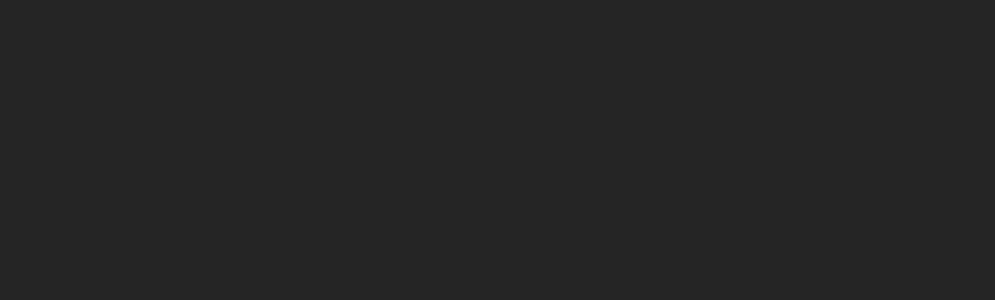
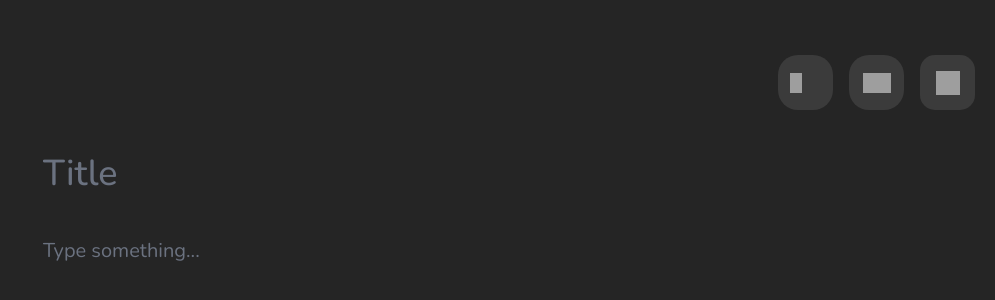
Before and after one commit to jdmartinezrs/Notes-Application, a React (Vite) app in the folder client/: page /CreateNotes in a window 1280 px wide. Before the commit this address had no page. Shown: the top 300 px of the page, without its empty margins (285-1280 px from the left). Built offline with nearby package versions, Linux system fonts and the light colour scheme; grey boxes are pictures that could not be loaded.

Commit message:
feat: :construction: Working in the different stages of the notes

```diff
--- a/client/src/App.jsx
+++ b/client/src/App.jsx
@@ -1,6 +1,7 @@
 import { BrowserRouter as Router, Routes, Route, Link } from 'react-router-dom';
 import CreateFirstNote from './pages/CreateFirstNote'
-
+import InsideNotes from './pages/InsideNotes'
+import CreateNotes from './pages/CreateNotes'
 
 
 function App() {
@@ -9,7 +10,8 @@
       <Routes>
 
         <Route path='/CreateFirstNote' element={<CreateFirstNote />} />
-
+        <Route path='/InsideNotes' element={<InsideNotes />} />
+        <Route path='/CreateNotes' element={<CreateNotes />} />
       </Routes>
     </Router>
   )
--- /dev/null
+++ b/client/src/pages/CreateNotes.jsx
@@ -0,0 +1,61 @@
+import React, { useState, useEffect } from 'react';
+
+const CreateNotes = () => {
+
+
+        const [title, setTitle] = useState('');
+        const [content, setContent] = useState('');
+
+        const autoResize = (e) => {
+            e.target.style.height = 'auto';
+            e.target.style.height = e.target.scrollHeight + 'px';
+        };
+
+    return (
+        <>
+              <div className='flex justify-end mt-standar p-5'>
+    <div className='flex gap-4'>
+    <div className='bg-input-1 p-3 rounded-[20px] flex items-center flex justify-start h-[55px] w-[55px]'>
+        <img src="/img/chevron_left.png" alt="Ícono" className='w-3 h-5' />
+    </div>
+        <div className='bg-input-1 p-3 rounded-[20px] flex items-center justify-center h-[55px] w-[55px]'>
+            <img src="/img/visibility.png" alt="Ícono" className='w-7 h-5' />
+        </div>
+        <div className='bg-input-1 p-3 rounded-[15px] flex items-center justify-center h-[55px] w-[55px]'>
+            <img src="/public/img/save.png" alt="Ícono" className='w-6 h-6' />
+        </div>
+    </div>
+</div>
+
+            <div className="min-h-[400px] w-full max-w-2xl mx-auto rounded-lg p-6">
+            <textarea
+                value={title}
+                onChange={(e) => {
+                    setTitle(e.target.value);
+                    autoResize(e);
+                }}
+                onInput={autoResize}
+                placeholder="Title"
+                rows={1}
+                className="w-full bg-transparent text-gray-300 text-4xl font-medium placeholder-gray-500 focus:outline-none mb-4 resize-none overflow-hidden"
+                style={{ minHeight: '60px' }}
+            />
+
+            <textarea
+                value={content}
+                onChange={(e) => {
+                    setContent(e.target.value);
+                    autoResize(e);
+                }}
+                onInput={autoResize}
+                placeholder="Type something..."
+                className="w-full bg-transparent text-gray-400 text-xl placeholder-gray-500 focus:outline-none resize-none min-h-[200px]"
+            />
+        </div>
+        </>
+
+
+    );
+}
+
+export default CreateNotes;
--- /dev/null
+++ b/client/src/pages/InsideNotes.jsx
@@ -0,0 +1,56 @@
+import React, { useState, useEffect } from 'react';
+
+const InsideNotes = () => {
+
+
+        const [title, setTitle] = useState('');
+        const [content, setContent] = useState('');
+
+        const autoResize = (e) => {
+            e.target.style.height = 'auto';
+            e.target.style.height = e.target.scrollHeight + 'px';
+        };
+
+    return (
+        <>
+              <div className='flex justify-between mt-standar p-5'>
+                <div className='bg-input-1 p-3 rounded-[20px] flex items-center justify-center h-[55px] w-[55px]'>
+                    <img src="/img/chevron_left.png" alt="Ícono" className='w-3 h-5' />
+                </div>
+                <div className='bg-input-1 p-3 rounded-[20px] flex items-center justify-center h-[55px] w-[55px]'>
+                    <img src="/img/mode.png" alt="Ícono" className='w-5 h-5' />
+                </div>
+            </div>
+
+            <div className="min-h-[400px] w-full max-w-2xl mx-auto rounded-lg p-6">
+            <textarea
+                value={title}
+                onChange={(e) => {
+                    setTitle(e.target.value);
+                    autoResize(e);
+                }}
+                onInput={autoResize}
+                placeholder="Title"
+                rows={1}
+                className="w-full bg-transparent text-gray-300 text-4xl font-medium placeholder-gray-500 focus:outline-none mb-4 resize-none overflow-hidden"
+                style={{ minHeight: '60px' }}
+            />
+
+            <textarea
+                value={content}
+                onChange={(e) => {
+                    setContent(e.target.value);
+                    autoResize(e);
+                }}
+                onInput={autoResize}
+                placeholder="Type something..."
+                className="w-full bg-transparent text-gray-400 text-xl placeholder-gray-500 focus:outline-none resize-none min-h-[200px]"
+            />
+        </div>
+        </>
+
+
+    );
+}
+
+export default InsideNotes;
```
